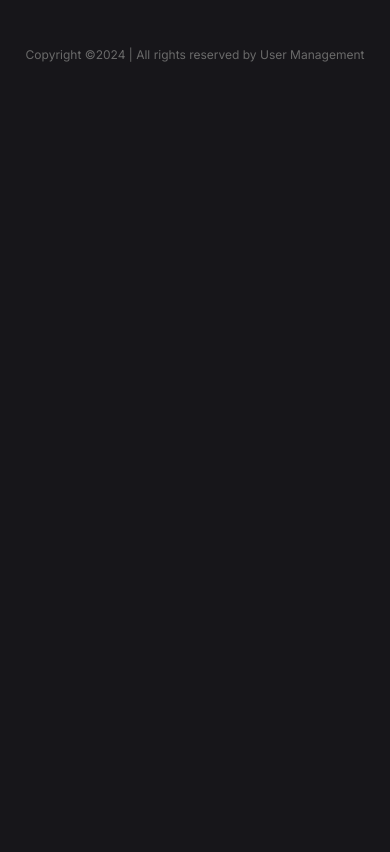
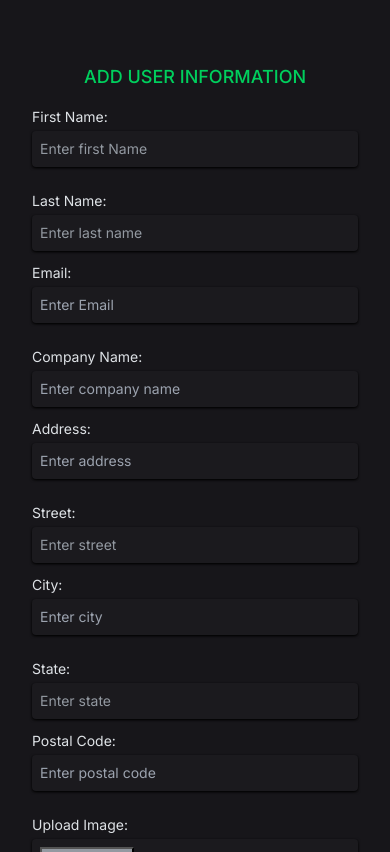
Before and after one commit to atikur-24/user-hub, a React (Vite) app: page / in a window 390 px wide. Shown: the part 701-1553 px from the top of the page. Before the commit the page ends 844 px from the top, so only its background shows below. Built offline with nearby package versions, Linux system fonts and the light colour scheme; no server answers.

Commit message:
add new user form with input field validation and responsive for multiple devices

```diff
--- a/package.json
+++ b/package.json
@@ -15,7 +15,8 @@
     "react-dom": "^18.2.0",
     "react-icons": "^5.0.1",
     "react-paginate": "^8.2.0",
-    "react-router-dom": "^6.22.0"
+    "react-router-dom": "^6.22.0",
+    "react-toastify": "^10.0.4"
   },
   "devDependencies": {
     "@types/react": "^18.2.55",
--- a/src/App.jsx
+++ b/src/App.jsx
@@ -1,4 +1,5 @@
 import HeroSection from "./HeroSection";
+import AddUserForm from "./users/AddUserForm";
 import UsersData from "./users/UsersData";
 
 const App = () => {
@@ -6,6 +7,7 @@ const App = () => {
     <main>
       <HeroSection />
       <UsersData />
+      <AddUserForm />
     </main>
   );
 };
--- a/src/index.css
+++ b/src/index.css
@@ -20,17 +20,8 @@
     @apply container mx-auto px-8 md:px-12 lg:px-6;
   }
   /* button style */
-  .open-btn {
-    @apply rounded bg-blue-500 px-3 py-2 text-xs font-semibold transition-all hover:opacity-80 lg:rounded-md lg:px-3.5 lg:py-2.5 lg:text-sm;
-  }
-  .close-btn {
-    @apply rounded bg-red-500 px-3 py-2 text-xs font-semibold transition-all hover:opacity-80 lg:rounded-md lg:px-3.5 lg:py-2.5 lg:text-sm;
-  }
-  .search-btn {
-    @apply bg-deep-green mr-1 flex items-center space-x-1.5 rounded-md px-4 py-2 text-sm text-white;
-  }
   .add-btn {
-    @apply bg-deep-green cursor-pointer rounded-md px-3 py-2 text-sm font-medium uppercase tracking-wide text-white transition-all hover:opacity-90 lg:px-4 lg:py-2.5 lg:text-base lg:font-semibold;
+    @apply cursor-pointer rounded-md bg-deep-green px-3 py-2 text-sm font-medium uppercase tracking-wide text-white transition-all hover:opacity-90 lg:px-4 lg:py-2.5 lg:text-base lg:font-semibold;
   }
 }
 
@@ -62,3 +53,10 @@
     transform: rotate(360deg);
   }
 }
+
+/* Remove increment and decrement arrows from number input */
+input[type="number"]::-webkit-inner-spin-button,
+input[type="number"]::-webkit-outer-spin-button {
+  -webkit-appearance: none;
+  margin: 0;
+}
--- a/src/layouts/MainLayout.jsx
+++ b/src/layouts/MainLayout.jsx
@@ -1,4 +1,6 @@
 import { Outlet } from "react-router-dom";
+import { ToastContainer } from "react-toastify";
+import "react-toastify/dist/ReactToastify.css";
 import Footer from "../components/Footer";
 import Navbar from "../components/Navbar";
 
@@ -7,6 +9,7 @@ const MainLayout = () => {
     <>
       <Navbar />
       <Outlet />
+      <ToastContainer />
       <Footer />
     </>
   );
--- /dev/null
+++ b/src/users/AddUserForm.jsx
@@ -0,0 +1,176 @@
+import { toast } from "react-toastify";
+
+const AddUserForm = () => {
+  const handleSubmitData = (event) => {
+    event.preventDefault();
+    const form = event.target;
+    const firstName = form.firstName.value;
+    const lastName = form.lastName.value;
+    const email = form.email.value;
+    const companyName = form.companyName.value;
+    const address = form.address.value;
+    const street = form.street.value;
+    const city = form.city.value;
+    const postalCode = form.postalCode.value;
+    const image = form.image.value;
+
+    const userData = {
+      firstName,
+      lastName,
+      email,
+      companyName,
+      address,
+      street,
+      city,
+      postalCode,
+      image,
+    };
+    if (userData) {
+      console.log(userData);
+      toast.success("User Added Successful", {
+        position: "top-center",
+        theme: "colored",
+        autoClose: 2000,
+        pauseOnHover: false,
+      });
+      form.reset();
+    }
+  };
+  return (
+    <section className="my-container my-10 text-sm md:text-base lg:my-20">
+      <h2 className="pb-4 text-center text-lg font-medium uppercase text-green-2 lg:pb-10 lg:text-2xl lg:font-bold lg:tracking-wide">
+        Add User Information
+      </h2>
+      <div className="">
+        <form onSubmit={handleSubmitData}>
+          <div className="grid grid-cols-1 gap-y-6 pb-3 lg:grid-cols-2 lg:gap-x-10 lg:pb-6">
+            {/* user first name input field */}
+            <div className="space-y-1 lg:space-y-3">
+              <label className="block">First Name:</label>
+              <input
+                className="w-full rounded bg-bgSecondary p-2 shadow shadow-black outline-none outline-offset-0 transition-all placeholder:text-secondary focus:outline-deep-green lg:px-3 lg:py-2.5"
+                type="text"
+                placeholder="Enter first Name"
+                name="firstName"
+                required
+              />
+            </div>
+            {/* user last name input field */}
+            <div className="space-y-1 lg:space-y-3">
+              <label className="block">Last Name:</label>
+              <input
+                className="w-full rounded bg-bgSecondary p-2 shadow shadow-black outline-none outline-offset-0 transition-all placeholder:text-secondary focus:outline-deep-green lg:px-3 lg:py-2.5"
+                type="text"
+                placeholder="Enter last name"
+                name="lastName"
+                required
+              />
+            </div>
+          </div>
+          <div className="grid grid-cols-1 gap-y-6 pb-3 lg:grid-cols-2 lg:gap-x-10 lg:pb-6">
+            {/* user email input field */}
+            <div className="space-y-1 lg:space-y-3">
+              <label className="block">Email:</label>
+              <input
+                className="w-full rounded bg-bgSecondary p-2 shadow shadow-black outline-none outline-offset-0 transition-all focus:outline-deep-green lg:px-3 lg:py-2.5"
+                type="email"
+                placeholder="Enter Email"
+                name="email"
+                required
+              />
+            </div>
+            {/* user company name input field */}
+            <div className="space-y-1 lg:space-y-3">
+              <label className="block">Company Name:</label>
+              <input
+                className="w-full rounded bg-bgSecondary p-2 shadow shadow-black outline-none outline-offset-0 transition-all focus:outline-deep-green lg:px-3 lg:py-2.5"
+                type="text"
+                placeholder="Enter company name"
+                name="companyName"
+                required
+              />
+            </div>
+          </div>
+          <div className="grid grid-cols-1 gap-y-6 pb-3 lg:grid-cols-2 lg:gap-x-10 lg:pb-6">
+            {/* user address input field */}
+            <div className="space-y-1 lg:space-y-3">
+              <label className="block">Address:</label>
+              <input
+                className="w-full rounded bg-bgSecondary p-2 shadow shadow-black outline-none outline-offset-0 transition-all focus:outline-deep-green lg:px-3 lg:py-2.5"
+                type="text"
+                placeholder="Enter address"
+                name="address"
+                required
+              />
+            </div>
+            {/* user street input field */}
+            <div className="space-y-1 lg:space-y-3">
+              <label className="block">Street:</label>
+              <input
+                className="w-full rounded bg-bgSecondary p-2 shadow shadow-black outline-none outline-offset-0 transition-all placeholder:text-secondary focus:outline-deep-green lg:px-3 lg:py-2.5"
+                type="text"
+                placeholder="Enter street"
+                name="street"
+                required
+              />
+            </div>
+          </div>
+          <div className="grid grid-cols-1 gap-y-6 pb-3 lg:grid-cols-2 lg:gap-x-10 lg:pb-6">
+            {/* user city input field */}
+            <div className="space-y-1 lg:space-y-3">
+              <label className="block">City:</label>
+              <input
+                className="w-full rounded bg-bgSecondary p-2 shadow shadow-black outline-none outline-offset-0 transition-all focus:outline-deep-green lg:px-3 lg:py-2.5"
+                type="text"
+                placeholder="Enter city"
+                name="city"
+                required
+              />
+            </div>
+            {/* user state input field */}
+            <div className="space-y-1 lg:space-y-3">
+              <label className="block">State:</label>
+              <input
+                className="w-full rounded bg-bgSecondary p-2 shadow shadow-black outline-none outline-offset-0 transition-all placeholder:text-secondary focus:outline-deep-green lg:px-3 lg:py-2.5"
+                type="text"
+                placeholder="Enter state"
+                name="state"
+                required
+              />
+            </div>
+          </div>
+          <div className="grid grid-cols-1 gap-y-6 pb-3 lg:grid-cols-2 lg:gap-x-10 lg:pb-6">
+            {/* user postal code input field */}
+            <div className="space-y-1 lg:space-y-3">
+              <label className="block">Postal Code:</label>
+              <input
+                className="w-full rounded bg-bgSecondary p-2 shadow shadow-black outline-none outline-offset-0 transition-all focus:outline-deep-green lg:px-3 lg:py-2.5"
+                type="number"
+                placeholder="Enter postal code"
+                name="postalCode"
+                required
+              />
+            </div>
+            {/* user Avatar input field */}
+            <div className="space-y-1 lg:space-y-3">
+              <label className="block">Upload Image:</label>
+              <input
+                className="w-full rounded bg-bgSecondary p-2 shadow shadow-black outline-none outline-offset-0 transition-all file:bg-secondary focus:outline-deep-green lg:px-3 lg:py-2.5"
+                type="file"
+                name="image"
+                required
+              />
+            </div>
+          </div>
+          <div className="mt-2 flex items-center justify-center lg:mt-6">
+            <button type="submit" className="add-btn">
+              Add New User
+            </button>
+          </div>
+        </form>
+      </div>
+    </section>
+  );
+};
+
+export default AddUserForm;
--- a/src/users/UserCard.jsx
+++ b/src/users/UserCard.jsx
@@ -4,7 +4,7 @@ const UserCard = ({ user }) => {
   const { id, image, firstName, lastName, email, company, address } =
     user || {};
   return (
-    <div className="space-y-3 rounded border border-gray-600 p-3 shadow-2xl md:p-5 lg:p-6">
+    <div className="space-y-3 rounded border border-gray-600 bg-bgSecondary p-3 shadow-2xl md:p-5 lg:p-6">
       <div className="flex justify-center pb-4">
         <img className="h-20" src={image} alt={firstName} />
       </div>
--- a/src/users/UserList.jsx
+++ b/src/users/UserList.jsx
@@ -11,7 +11,7 @@ const UserList = () => {
 
   // Function to handle page change
   const handlePageClick = (selectedPage) => {
-    setCurrentPage(selectedPage?.selected);
+    setCurrentPage(selectedPage.selected);
   };
 
   // Calculate the start and end indices for the current page
@@ -19,8 +19,7 @@ const UserList = () => {
   const endIndex = startIndex + itemsPerPage;
 
   // Filter and paginate the health tips based on the current page
-  const paginatedHealthTips = searchedUsers?.slice(startIndex, endIndex);
-  console.log(paginatedHealthTips);
+  const paginatedUsers = searchedUsers?.slice(startIndex, endIndex);
 
   // Calculate the total number of pages
   const pageCount = Math.ceil(searchedUsers?.length / itemsPerPage);
@@ -28,12 +27,12 @@ const UserList = () => {
   return (
     <>
       <div className="grid grid-cols-1 gap-2 pt-6 md:grid-cols-2 md:gap-6 md:pt-8 lg:grid-cols-3 lg:gap-8 lg:pt-12 xl:grid-cols-4 xl:gap-10">
-        {paginatedHealthTips?.map((user) => (
+        {paginatedUsers?.map((user) => (
           <UserCard key={user.id} user={user} />
         ))}
       </div>
       <ReactPaginate
-        className="my-auto flex items-center justify-center space-x-3 pb-5 pt-4  text-center align-middle font-semibold"
+        className="my-auto flex items-center justify-center space-x-3 pb-5 pt-4 text-center align-middle font-semibold lg:pt-6"
         activeClassName="text-white rounded-full px-4 py-2 bg-deep-green text-white"
         breakLabel="..."
         nextLabel="Next"
```
Also changed, not shown: src/routes/Routes.jsx (+10 -0 lines), 1 other file (tests, documents, lock files or other folders).
